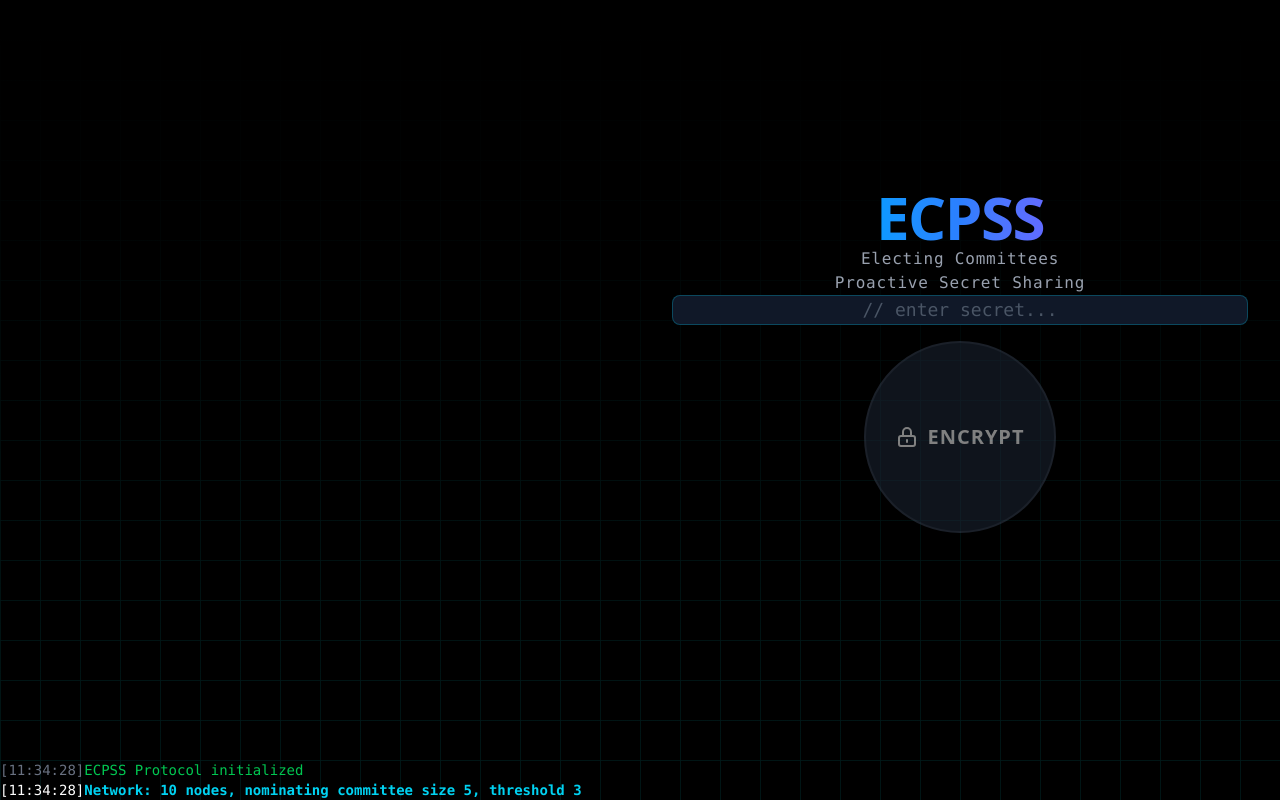
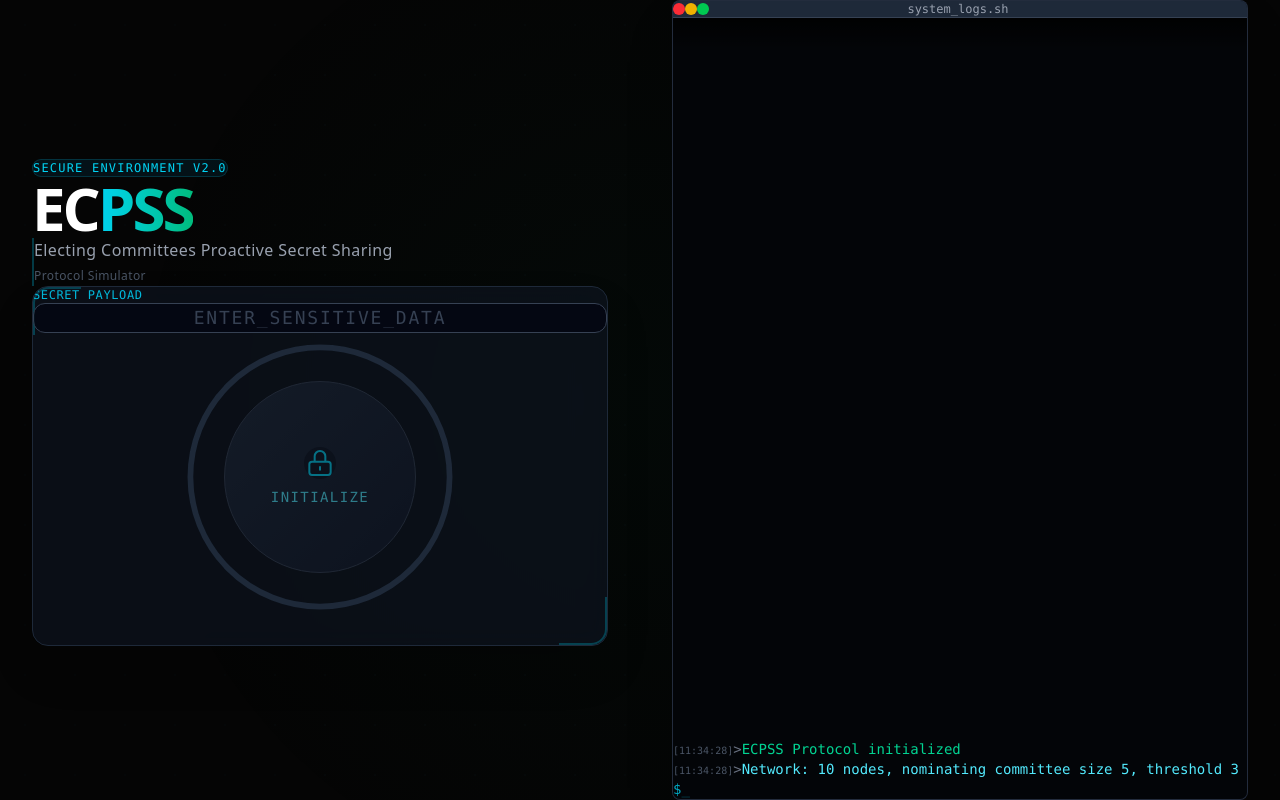
Before and after one commit to ProgramPhoenix/DemoECPSS, a Vue app: page / in a window 1280 px wide. Built offline with nearby package versions, Linux system fonts and the light colour scheme.

Commit message:
added new design

```diff
--- a/src/App.vue
+++ b/src/App.vue
@@ -5,9 +5,11 @@ import TerminalConsole from './components/TerminalConsole.vue'
 
 const secret = ref('')
 const isEncrypted = ref(false)
-const timeRemaining = ref(10) // seconds
-const totalTime = 10
-let intervalId: number | null = null
+const timeLeftMs = ref(10000)
+const timeRemaining = computed(() => Math.ceil(timeLeftMs.value / 1000))
+const totalTimeMs = 10000
+let animationFrameId: number | null = null
+let lastTimeStr = ''
 let keepAliveFlag = false
 
 // Terminal console reference
@@ -22,7 +24,7 @@ const addLog = (message: string, type: 'info' | 'success' | 'warning' | 'error'
 let ecpss: ECPSSSimulator
 
 const progressPercentage = computed(() => {
-  return (timeRemaining.value / totalTime) * 100
+  return (timeLeftMs.value / totalTimeMs) * 100
 })
 
 const dashArray = computed(() => {
@@ -56,7 +58,7 @@ async function encryptSecret() {
   const secretToEncrypt = secret.value
   secret.value = '*'.repeat(secretToEncrypt.length)
   isEncrypted.value = true
-  timeRemaining.value = totalTime
+  timeLeftMs.value = totalTimeMs
 
   await ecpss.encryptSecret(secretToEncrypt)
 
@@ -71,26 +73,36 @@ async function keepAlive() {
 }
 
 function startTimer() {
-  if (intervalId !== null) {
-    clearInterval(intervalId)
+  if (animationFrameId !== null) {
+    cancelAnimationFrame(animationFrameId)
   }
 
-  intervalId = window.setInterval(() => {
-    timeRemaining.value--
+  let lastTimestamp = performance.now()
 
-    if (timeRemaining.value <= 0) {
+  const animate = (timestamp: number) => {
+    const delta = timestamp - lastTimestamp
+    lastTimestamp = timestamp
+
+    timeLeftMs.value = Math.max(0, timeLeftMs.value - delta)
+
+    if (timeLeftMs.value > 0) {
+      animationFrameId = requestAnimationFrame(animate)
+    } else {
       handleTimerExpiry()
     }
-  }, 1000)
+  }
+
+  animationFrameId = requestAnimationFrame(animate)
 }
 
 async function handleTimerExpiry() {
   if (keepAliveFlag) {
     // Keep-alive was pressed, start new epoch
     keepAliveFlag = false
-    timeRemaining.value = totalTime
+    timeLeftMs.value = totalTimeMs
     await ecpss.keepAlive()
     addLog('New epoch started', 'success')
+    startTimer()
   } else {
     // No keep-alive, reveal secret
     await revealSecret()
@@ -98,9 +110,9 @@ async function handleTimerExpiry() {
 }
 
 async function revealSecret() {
-  if (intervalId !== null) {
-    clearInterval(intervalId)
-    intervalId = null
+  if (animationFrameId !== null) {
+    cancelAnimationFrame(animationFrameId)
+    animationFrameId = null
   }
 
   const reconstructed = await ecpss.reconstructSecret()
@@ -112,143 +124,151 @@ async function revealSecret() {
   }
 
   isEncrypted.value = false
-  timeRemaining.value = totalTime
+  timeLeftMs.value = totalTimeMs
   keepAliveFlag = false
 }
 
 onUnmounted(() => {
-  if (intervalId !== null) {
-    clearInterval(intervalId)
+  if (animationFrameId !== null) {
+    cancelAnimationFrame(animationFrameId)
   }
 })
 </script>
 
 <template>
-  <div class="relative w-full h-screen bg-black overflow-hidden flex">
-    <!-- Global grid background -->
-    <div class="absolute inset-0 z-0"
-         style="background-image: linear-gradient(rgba(0, 255, 255, 0.8) 1px, transparent 1px), linear-gradient(90deg, rgba(0, 255, 255, 0.8) 1px, transparent 1px); background-size: 40px 40px; opacity: 0.1;">
+  <div class="min-h-screen bg-[#050505] text-white font-sans overflow-hidden relative selection:bg-cyan-500/30 selection:text-cyan-200">
+    <!-- Ambient Background Effects -->
+    <div class="fixed inset-0 pointer-events-none">
+      <div class="absolute inset-0 bg-[radial-gradient(circle_at_50%_50%,rgba(16,185,129,0.03),transparent_70%)]"></div>
+      <div class="absolute inset-0" style="background-image: radial-gradient(rgba(56, 189, 248, 0.1) 1px, transparent 1px); background-size: 50px 50px; opacity: 0.15;"></div>
     </div>
 
-    <!-- Console Widget - Left Side Full Height -->
-    <TerminalConsole ref="terminalRef" />
+    <!-- Main Container -->
+    <main class="relative z-10 w-full max-w-[90rem] mx-auto px-4 lg:px-8 min-h-screen flex flex-col md:flex-row items-center justify-center gap-8 md:gap-16 py-8 md:py-16">
 
-    <!-- Main Content - Right Side -->
-    <div class="w-1/2 h-screen flex items-center justify-center px-8 py-6 relative z-10">
-      <!-- Fade overlay for right side -->
-      <div class="absolute top-0 left-0 right-0 h-full pointer-events-none z-[1]"
-           style="background: linear-gradient(to bottom,
-                  rgba(0, 0, 0, 1) 0%,
-                  rgba(0, 0, 0, 0.98) 5%,
-                  rgba(0, 0, 0, 0.95) 10%,
-                  rgba(0, 0, 0, 0.9) 20%,
-                  rgba(0, 0, 0, 0.8) 30%,
-                  rgba(0, 0, 0, 0.65) 40%,
-                  rgba(0, 0, 0, 0.5) 50%,
-                  rgba(0, 0, 0, 0.35) 60%,
-                  rgba(0, 0, 0, 0.2) 70%,
-                  rgba(0, 0, 0, 0.1) 80%,
-                  rgba(0, 0, 0, 0.03) 90%,
-                  rgba(0, 0, 0, 0) 100%);">
+      <!-- Left Panel: Controls & Status -->
+      <div class="flex flex-col justify-center w-full max-w-xl">
+        <!-- Header -->
+        <header class="mb-8 text-center md:text-left animate-fade-in-down">
+          <div class="inline-block px-3 py-1 mb-4 rounded-full bg-cyan-950/30 border border-cyan-500/20 text-cyan-400 text-xs font-mono tracking-widest uppercase">
+            Secure Environment v2.0
           </div>
+          <h1 class="text-4xl md:text-6xl font-bold tracking-tighter text-white mb-2">
+            EC<span class="text-transparent bg-clip-text bg-gradient-to-r from-cyan-400 to-emerald-500">PSS</span>
+          </h1>
+          <p class="text-gray-400 tracking-wide text-sm md:text-base border-l-2 border-cyan-500/30 pl-4 mt-4 max-w-md">
+            Electing Committees Proactive Secret Sharing
+            <br/><span class="text-gray-600 text-xs">Protocol Simulator</span>
+          </p>
+        </header>
 
-      <div class="max-w-xl w-full relative z-10">
-        <!-- Header with glow effect -->
-        <div class="text-center mb-96">
-          <h1 class="text-5xl sm:text-6xl font-bold text-transparent bg-clip-text bg-gradient-to-r from-cyan-400 via-blue-500 to-purple-600 mb-20 tracking-tight">
-            ECPSS
-          </h1>
-          <p class="text-sm sm:text-base text-gray-400 font-mono tracking-wider">
-            Electing Committees<br>Proactive Secret Sharing
-          </p>
-        </div>
+        <!-- Control Card -->
+        <div class="bg-gray-900/50 backdrop-blur-md border border-gray-800 rounded-2xl p-8 md:p-10 shadow-2xl relative overflow-hidden group">
+          <!-- Decorative Corner accents -->
+          <div class="absolute top-0 left-0 w-12 h-12 border-t-2 border-l-2 border-cyan-500/30 rounded-tl-2xl pointer-events-none"></div>
+          <div class="absolute bottom-0 right-0 w-12 h-12 border-b-2 border-r-2 border-cyan-500/30 rounded-br-2xl pointer-events-none"></div>
 
-        <!-- Secret Input with cyber style -->
-        <div class="flex justify-center" style="margin-bottom: 1rem;">
-          <div class="relative w-full">
+          <!-- Secret Input Section -->
+          <div class="mb-10 relative mt-2">
+            <label class="block text-xs font-mono text-cyan-500 mb-2 uppercase tracking-wider ml-2">
+              Secret Payload
+            </label>
+            <div class="relative">
               <input
                 v-model="secret"
                 type="text"
-              class="relative w-full px-6 py-4 text-lg text-center bg-gray-900 text-cyan-400 border border-cyan-500/30 rounded-lg outline-none transition-all duration-300 focus:border-cyan-400 focus:shadow-lg focus:shadow-cyan-500/20 disabled:opacity-30 disabled:cursor-not-allowed disabled:border-gray-700 font-mono placeholder:text-gray-600"
+                class="w-full bg-gray-950/80 text-white px-5 py-4 rounded-xl border border-gray-700 focus:border-cyan-500/50 focus:ring-2 focus:ring-cyan-500/10 outline-none transition-all duration-300 font-mono text-lg text-center tracking-widest placeholder:text-gray-700 disabled:opacity-50 disabled:cursor-not-allowed"
                 :disabled="isEncrypted"
-              placeholder="// enter secret..."
+                placeholder="ENTER_SENSITIVE_DATA"
+                spellcheck="false"
               />
+              <div v-if="isEncrypted" class="absolute right-4 top-1/2 -translate-y-1/2 text-emerald-500">
+               <svg xmlns="http://www.w3.org/2000/svg" width="20" height="20" viewBox="0 0 24 24" fill="none" stroke="currentColor" stroke-width="2" stroke-linecap="round" stroke-linejoin="round"><rect width="18" height="11" x="3" y="11" rx="2" ry="2"/><path d="M7 11V7a5 5 0 0 1 10 0v4"/></svg>
+              </div>
             </div>
           </div>
 
-        <!-- Action Button Container -->
-        <div class="flex flex-col items-center justify-center gap-6 min-h-[240px]">
-          <!-- Fixed Button Container -->
-          <div class="w-44 h-44 sm:w-48 sm:h-48 flex items-center justify-center relative">
-            <!-- Encrypt Button -->
-            <button
-              v-if="!isEncrypted"
-              @click="encryptSecret"
-              class="relative w-full h-full group"
-              :disabled="!secret.trim()"
-            >
-              <div class="absolute inset-0 rounded-full opacity-70 blur-md transition duration-300 group-disabled:opacity-0"
-                   :class="secret.trim() ? 'bg-gradient-to-r from-cyan-500 to-blue-600 group-hover:opacity-100' : ''"></div>
-              <div class="relative w-full h-full rounded-full flex items-center justify-center text-white font-bold text-lg sm:text-xl uppercase tracking-wider transition-all duration-300 shadow-xl"
-                   :class="secret.trim()
-                     ? 'bg-gradient-to-br from-cyan-500 to-blue-600 hover:scale-105'
-                     : 'bg-gray-800 border-2 border-gray-700 opacity-50 cursor-not-allowed'">
-                <span class="flex items-center gap-2">
-                  <svg class="w-6 h-6" fill="none" stroke="currentColor" viewBox="0 0 24 24">
-                    <path stroke-linecap="round" stroke-linejoin="round" stroke-width="2" d="M12 15v2m-6 4h12a2 2 0 002-2v-6a2 2 0 00-2-2H6a2 2 0 00-2 2v6a2 2 0 002 2zm10-10V7a4 4 0 00-8 0v4h8z" />
-                  </svg>
-                  Encrypt
-                </span>
-              </div>
-            </button>
+          <!-- Main Action / Timer Circle -->
+          <div class="flex flex-col items-center justify-center">
+            <div class="relative w-64 h-64 md:w-72 md:h-72 flex items-center justify-center">
 
-            <!-- Keep Alive Button -->
-            <button
-              v-else
-              @click="keepAlive"
-              class="relative w-full h-full group"
-            >
-              <div class="absolute inset-0 bg-gradient-to-r from-green-500 to-emerald-600 rounded-full opacity-70 blur-md group-hover:opacity-100 transition duration-300"></div>
-              <div class="relative w-full h-full rounded-full bg-gradient-to-br from-green-500 to-emerald-600 flex items-center justify-center transition-all duration-300 hover:scale-105 shadow-xl">
-                <svg class="absolute inset-0 w-full h-full -rotate-90" viewBox="0 0 100 100">
+              <!-- SVG Timer Ring -->
+              <svg class="absolute inset-0 w-full h-full -rotate-90 transform" viewBox="0 0 100 100">
+                <!-- Track -->
+                <circle cx="50" cy="50" r="45" fill="none" class="stroke-gray-800" stroke-width="2" />
+                <!-- Progress Indicator (Only visible when active) -->
                 <circle
-                    cx="50"
-                    cy="50"
-                    r="45"
-                    fill="none"
-                    stroke="rgba(0,0,0,0.3)"
-                    stroke-width="6"
-                  />
-                  <circle
+                  v-if="isEncrypted"
                   cx="50"
                   cy="50"
                   r="45"
                   fill="none"
                   :stroke="strokeColor"
-                    stroke-width="6"
+                  stroke-width="3"
                   :stroke-dasharray="dashArray"
                   stroke-linecap="round"
-                    class="transition-all duration-300 drop-shadow-lg"
+                  class="shadow-[0_0_15px_currentColor]"
                 />
               </svg>
-                <span class="relative z-10 text-white font-bold text-lg sm:text-xl uppercase tracking-wider">
-                  Keep Alive
-                </span>
+
+              <!-- Central Interactive Button Area -->
+              <div class="relative z-10 w-48 h-48 rounded-full flex items-center justify-center p-4">
+
+                <!-- STATE: NOT ENCRYPTED -->
+                <button
+                  v-if="!isEncrypted"
+                  @click="encryptSecret"
+                  :disabled="!secret.trim()"
+                  class="w-full h-full rounded-full bg-gradient-to-br from-gray-800 to-gray-900 border border-gray-700 flex flex-col items-center justify-center gap-2 group/btn transition-all duration-300 hover:scale-105 active:scale-95 hover:border-cyan-500/50 hover:shadow-[0_0_30px_rgba(6,182,212,0.15)] disabled:opacity-50 disabled:pointer-events-none"
+                >
+                  <div class="p-3 rounded-full bg-gray-950/50 group-hover/btn:bg-cyan-500/10 transition-colors">
+                    <svg class="w-8 h-8 text-cyan-400" fill="none" stroke="currentColor" viewBox="0 0 24 24"><path stroke-linecap="round" stroke-linejoin="round" stroke-width="1.5" d="M12 15v2m-6 4h12a2 2 0 002-2v-6a2 2 0 00-2-2H6a2 2 0 00-2 2v6a2 2 0 002 2zm10-10V7a4 4 0 00-8 0v4h8z" /></svg>
+                  </div>
+                  <span class="font-mono text-sm tracking-widest text-cyan-300 uppercase">Initialize</span>
+                </button>
+
+                <!-- STATE: ENCRYPTED (Timer Running) -->
+                <button
+                  v-else
+                  @click="keepAlive"
+                  class="w-full h-full rounded-full bg-gray-900 flex flex-col items-center justify-center relative overflow-hidden group/alive transition-all duration-200 active:scale-95 border-4 border-transparent hover:border-gray-800"
+                >
+                   <!-- Pulse BG -->
+                  <div class="absolute inset-0 bg-emerald-500/10 animate-pulse-slow"></div>
+
+                  <div class="text-center z-10 flex flex-col items-center justify-center h-full w-full px-4">
+                    <div class="text-[10px] text-gray-500 font-mono uppercase tracking-widest mb-1 leading-tight">Time<br>Remaining</div>
+                    <div class="text-5xl font-bold tabular-nums tracking-tighter my-1" :style="{ color: strokeColor }">
+                      {{ timeRemaining }}
+                    </div>
+                    <div class="mt-1 px-3 py-1 rounded-md bg-gray-800 text-[10px] font-bold uppercase tracking-wider text-gray-300 group-hover/alive:bg-gray-700 group-hover/alive:text-white transition-colors border border-gray-700 w-full max-w-[100px] truncate">
+                      Tap to Refresh
+                    </div>
                   </div>
                 </button>
+
+              </div>
             </div>
 
-          <!-- Timer Display with effects -->
-          <div class="h-14 flex items-center justify-center">
-            <div v-if="isEncrypted"
-                 class="text-4xl sm:text-5xl font-bold bg-clip-text text-transparent bg-gradient-to-r from-cyan-400 to-blue-500 font-mono tabular-nums tracking-wider animate-pulse">
-              {{ timeRemaining }}s
+            <div class="h-6 mt-4">
+               <p v-if="timeRemaining < 4 && isEncrypted" class="text-rose-500 animate-pulse font-mono text-sm">⚠ CRITICAL TIMEOUT IMMINENT</p>
             </div>
           </div>
+
         </div>
       </div>
+
+      <!-- Right Panel: Terminal -->
+      <div class="w-full max-w-xl h-[600px] md:h-[800px] flex items-center">
+        <TerminalConsole ref="terminalRef" class="w-full h-full shadow-2xl" />
       </div>
+
+    </main>
   </div>
 </template>
 
-<style scoped></style>
+<style scoped>
+.animate-pulse-slow {
+  animation: pulse 3s cubic-bezier(0.4, 0, 0.6, 1) infinite;
+}
+</style>
--- a/src/components/TerminalConsole.vue
+++ b/src/components/TerminalConsole.vue
@@ -42,46 +42,43 @@ defineExpose({
 </script>
 
 <template>
-  <div class="w-1/2 h-screen overflow-hidden relative z-10">
-    <!-- Console Content Container - Absolutely positioned to fill entire screen height -->
-    <div class="absolute inset-0 flex flex-col justify-end">
-      <!-- Fade overlay for logs -->
-      <div class="absolute top-0 left-0 right-0 h-full pointer-events-none z-10"
-           style="background: linear-gradient(to bottom,
-                  rgba(0, 0, 0, 1) 0%,
-                  rgba(0, 0, 0, 0.98) 5%,
-                  rgba(0, 0, 0, 0.95) 10%,
-                  rgba(0, 0, 0, 0.9) 20%,
-                  rgba(0, 0, 0, 0.8) 30%,
-                  rgba(0, 0, 0, 0.65) 40%,
-                  rgba(0, 0, 0, 0.5) 50%,
-                  rgba(0, 0, 0, 0.35) 60%,
-                  rgba(0, 0, 0, 0.2) 70%,
-                  rgba(0, 0, 0, 0.1) 80%,
-                  rgba(0, 0, 0, 0.03) 90%,
-                  rgba(0, 0, 0, 0) 100%);">
+  <div class="h-full w-full flex flex-col bg-gray-900 border border-gray-700/50 rounded-lg shadow-2xl overflow-hidden backdrop-blur-sm bg-opacity-90">
+    <!-- Terminal Header -->
+    <div class="flex items-center px-4 py-2 bg-gray-800 border-b border-gray-700">
+      <div class="flex space-x-2">
+        <div class="w-3 h-3 rounded-full bg-red-500"></div>
+        <div class="w-3 h-3 rounded-full bg-yellow-500"></div>
+        <div class="w-3 h-3 rounded-full bg-green-500"></div>
       </div>
+      <div class="ml-4 text-xs text-gray-400 font-mono flex-1 text-center">system_logs.sh</div>
+      <div class="w-10"></div> <!-- Spacer for balance -->
+    </div>
 
-      <div class="space-y-1 relative z-0 font-mono text-xs sm:text-sm p-4 pb-6 flex flex-col-reverse overflow-y-auto" style="max-height: 100%;">
+    <!-- Console Content -->
+    <div class="flex-1 relative overflow-hidden bg-black/80 font-mono text-xs sm:text-sm p-4">
+       <!-- Fade overlay for top logs -->
+       <div class="absolute top-0 left-0 right-0 h-8 z-10 bg-gradient-to-b from-black/80 to-transparent pointer-events-none"></div>
+
+      <div class="h-full overflow-y-auto flex flex-col-reverse space-y-reverse space-y-1">
+        <!-- Input Line (Simulated) -->
+        <div class="text-cyan-400 opacity-80 mt-2">
+          <span class="mr-2">$</span><span class="animate-pulse">_</span>
+        </div>
+
         <div
           v-for="(log, index) in logs.slice().reverse()"
           :key="logs.length - 1 - index"
-          class="transition-opacity duration-500"
+          class="transition-all duration-300 hover:bg-white/5 p-0.5 rounded"
           :class="{
-            'text-cyan-400': log.type === 'info',
-            'text-green-500': log.type === 'success',
-            'text-yellow-500': log.type === 'warning',
-            'text-red-500': log.type === 'error'
+            'text-cyan-300': log.type === 'info',
+            'text-emerald-400': log.type === 'success',
+            'text-amber-400': log.type === 'warning',
+            'text-rose-500': log.type === 'error'
           }"
         >
-          <span
-            class="text-gray-500"
-            :class="{ 'text-white': logs.length - 1 - index === logs.length - 1 }"
-          >[{{ log.timestamp }}]</span>
-          <span
-            class="ml-2"
-            :class="{ 'font-bold': logs.length - 1 - index === logs.length - 1 }"
-          >{{ log.message }}</span>
+          <span class="text-gray-600 select-none text-[10px] mr-2">[{{ log.timestamp }}]</span>
+          <span class="mr-2 text-gray-500 select-none">&gt;</span>
+          <span>{{ log.message }}</span>
         </div>
       </div>
     </div>
--- a/src/style.css
+++ b/src/style.css
@@ -1,4 +1,19 @@
 @import "tailwindcss";
+
+@theme {
+  --animate-fade-in-down: fadeInDown 0.7s ease-out forwards;
+
+  @keyframes fadeInDown {
+    from {
+      opacity: 0;
+      transform: translateY(-20px);
+    }
+    to {
+      opacity: 1;
+      transform: translateY(0);
+    }
+  }
+}
 
 * {
   margin: 0;
@@ -12,9 +27,28 @@ body, html {
   width: 100%;
   height: 100%;
   overflow-x: hidden;
+  background-color: #050505; /* Match app background to prevent white flashes */
 }
 
 #app {
   width: 100%;
-  height: 100%;
+  min-height: 100vh;
 }
+
+/* Custom Scrollbar for Terminal */
+::-webkit-scrollbar {
+  width: 8px;
+}
+
+::-webkit-scrollbar-track {
+  background: #111827;
+}
+
+::-webkit-scrollbar-thumb {
+  background: #374151;
+  border-radius: 4px;
+}
+
+::-webkit-scrollbar-thumb:hover {
+  background: #4b5563;
+}
```
Lines whose indentation alone changed are shown as unchanged.
